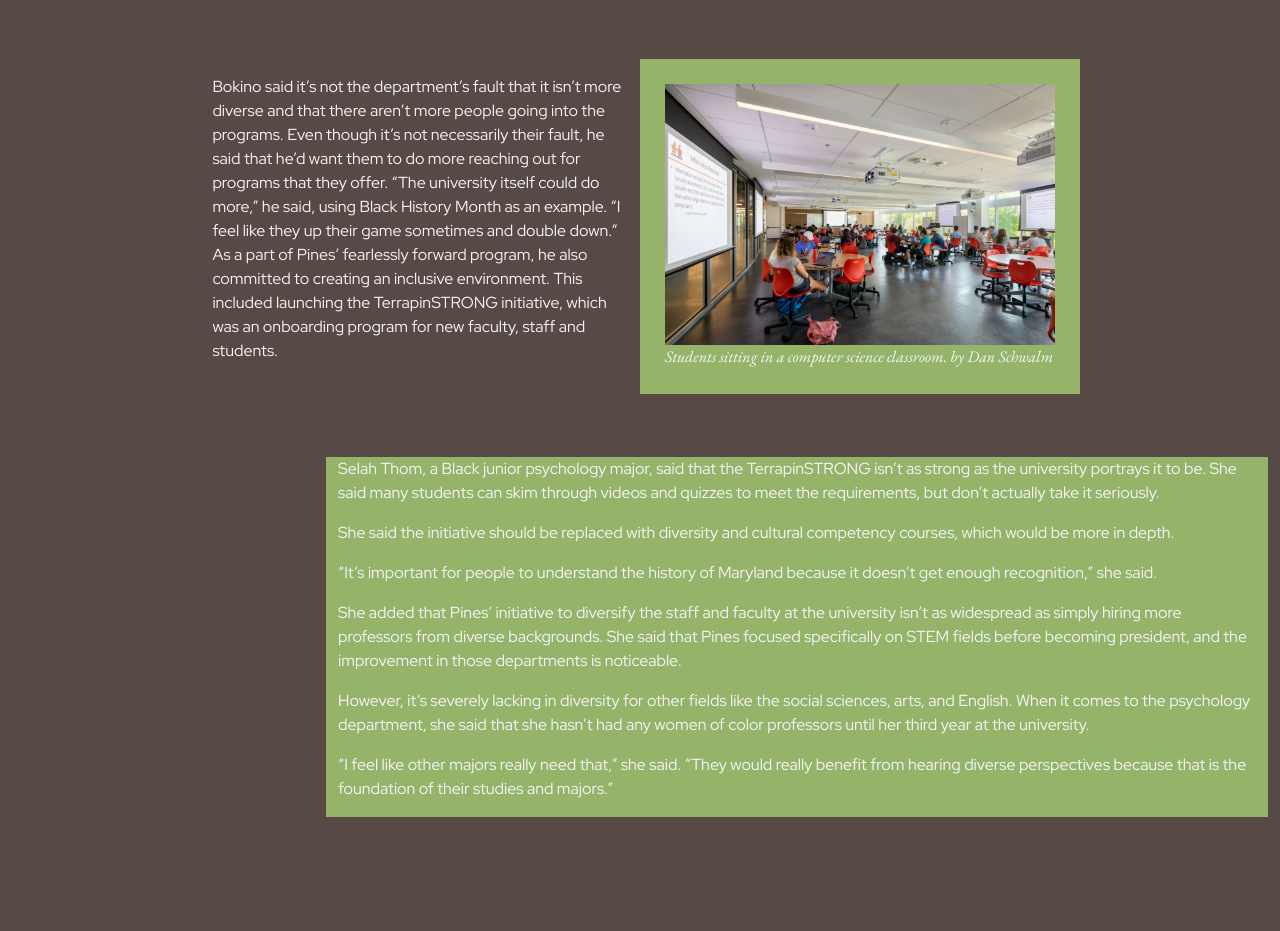
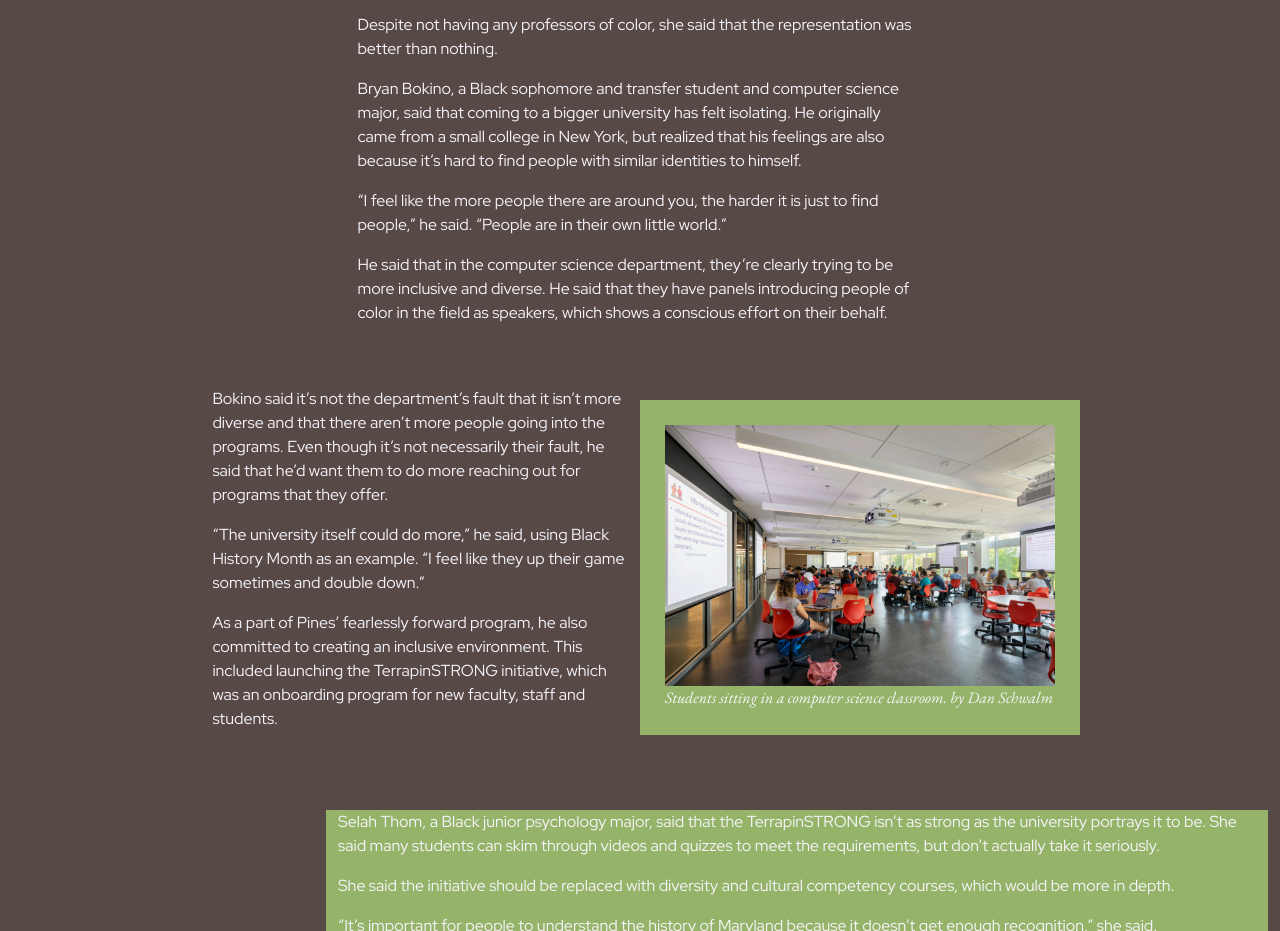
Before and after one commit to auzibacon/auzibacon.github.io, a plain HTML site: page projects/final/index.html in a window 1280 px wide. Shown: the part 2174-3105 px from the top of the page. Before the commit the page ends 3054 px from the top, so only its background shows below. Drawn offline with nearby package versions, Linux system fonts and the light colour scheme; a script that the page names is missing.

Commit message:
final project

```diff
--- a/projects/final/index.html
+++ b/projects/final/index.html
@@ -119,18 +119,33 @@
 
                 <p>Despite not having any professors of color, she said that the representation was better than nothing.
                 </p>
+                <p>Despite not having any professors of color, she said that the representation was better than nothing.
+                </p>
+
+                <p>Bryan Bokino, a Black sophomore and transfer student and computer science major, said that coming to
+                    a bigger university has felt isolating. He originally came from a small college in New York, but
+                    realized that his feelings are also because it’s hard to find people with similar identities to
+                    himself.</p>
+
+                <p>“I feel like the more people there are around you, the harder it is just to find people,” he said.
+                    “People are in their own little world.”</p>
+
+                <p>He said that in the computer science department, they’re clearly trying to be more inclusive and
+                    diverse. He said that they have panels introducing people of color in the field as speakers, which
+                    shows a conscious effort on their behalf. </p>
+
             </div>
         </section>
         <div class="row align-items-center content_flipped">
             <div class="col-md-6">
                 <p>Bokino said it’s not the department’s fault that it isn’t more diverse and that there aren’t more
                     people going into the programs. Even though it’s not necessarily their fault, he said that he’d want
-                    them to do more reaching out for programs that they offer.
+                    them to do more reaching out for programs that they offer.</p>
 
-                    “The university itself could do more,” he said, using Black History Month as an example. “I feel
-                    like they up their game sometimes and double down.”
+                <p>“The university itself could do more,” he said, using Black History Month as an example. “I feel
+                    like they up their game sometimes and double down.”</p>
 
-                    As a part of Pines’ fearlessly forward program, he also committed to creating an inclusive
+                <p> As a part of Pines’ fearlessly forward program, he also committed to creating an inclusive
                     environment. This included launching the TerrapinSTRONG initiative, which was an onboarding program
                     for new faculty, staff and students.
                 </p>
```
Also changed, not shown: projects/final/css/style.css (+12 -12 lines), projects/final/social-graphics/instagram-post-1.jpg (added), projects/final/social-graphics/instagram-post-2.jpg (added), projects/final/social-graphics/instagram-story-1.jpg (added), projects/final/social-graphics/instagram-story-2.jpg (added), projects/final/social-graphics/instagram-story-3.jpg (added), projects/final/social-graphics/twitter-card.jpg (added), 2 other files.
